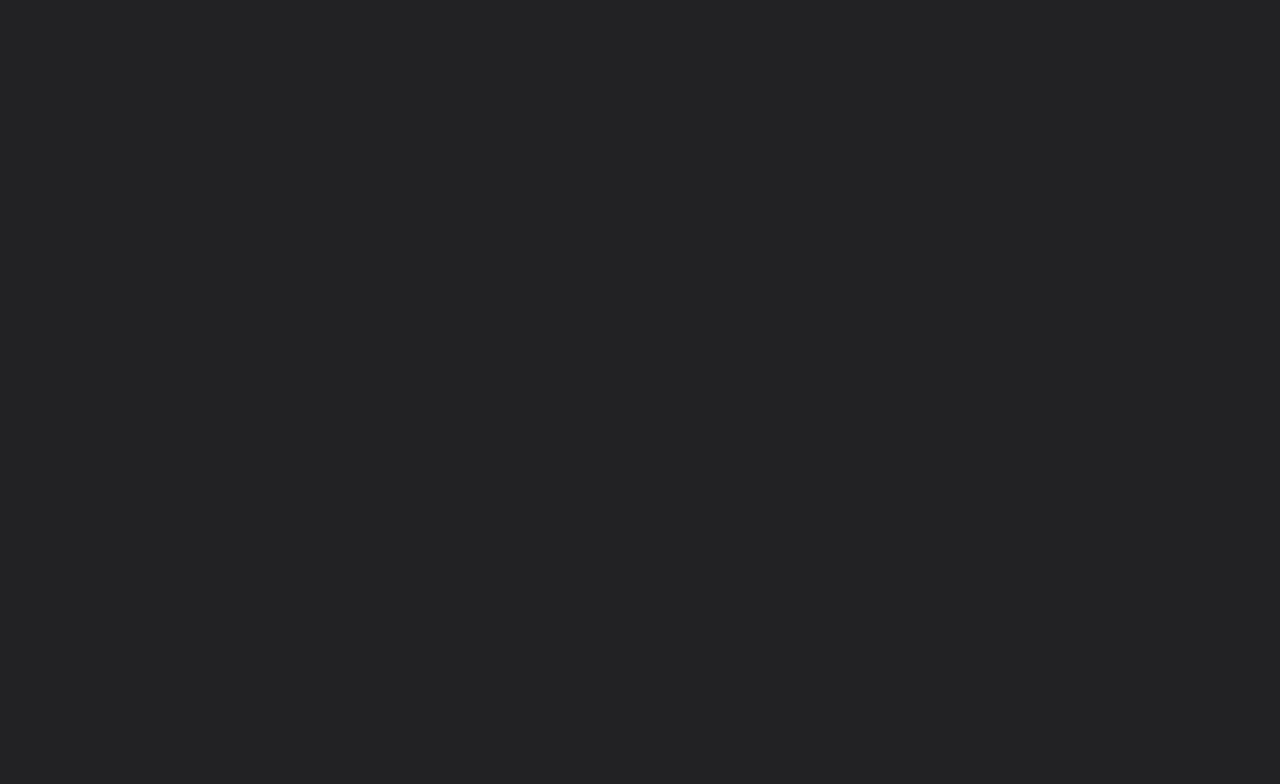
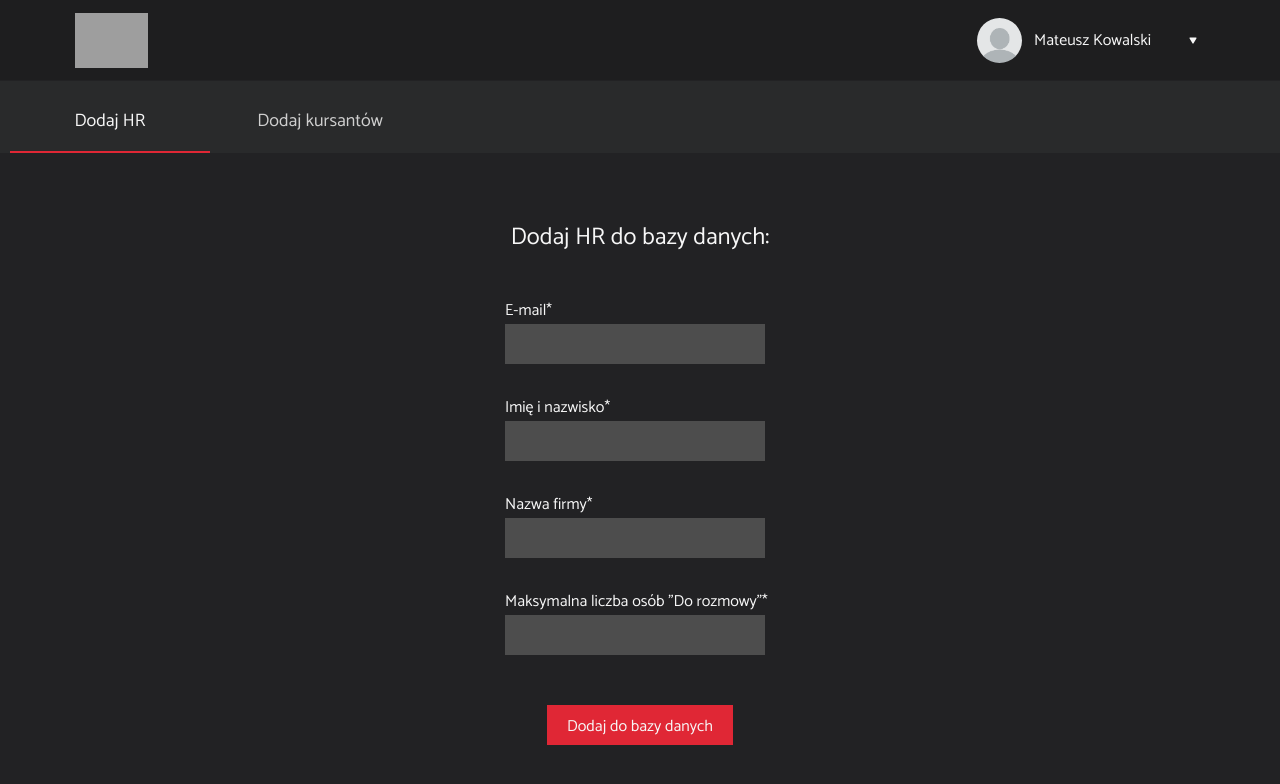
Before and after one commit to MateuszSzczukiewicz/MegaK-grupa3-frontend, a React (Vite) app: page /admin in a window 1280 px wide. Before the commit this address had no page. Shown: the top 784 px of the page. Built offline with nearby package versions, Linux system fonts and the light colour scheme; grey boxes are pictures that could not be loaded.

Commit message:
Add header for admin panel

```diff
--- /dev/null
+++ b/src/components/atoms/StudentsPageHeaderBtn/StudentsPageHeaderBtn.style.tsx
@@ -0,0 +1,31 @@
+import styled from 'styled-components';
+
+export const HeaderBtnStyle = styled.span`
+	display: block;
+	float: left;
+	text-align: center;
+	width: 200px;
+	height: 72px;
+	margin-left: 10px;
+	padding: 10px;
+	line-height: 60px;
+	font-size: ${({ theme }) => theme.font.size.lg};
+	cursor: pointer;
+	background-color: transparent;
+	color: ${({ theme }) => theme.color.grey5};
+`;
+export const ActiveHeaderBtnStyle = styled.span`
+	display: block;
+	float: left;
+	text-align: center;
+	width: 200px;
+	height: 72px;
+	margin-left: 10px;
+	padding: 10px;
+	line-height: 60px;
+	font-size: ${({ theme }) => theme.font.size.lg};
+	cursor: pointer;
+	background-color: transparent;
+	color: ${({ theme }) => theme.color.white};
+	border-bottom: 2px solid ${({ theme }) => theme.color.red1};
+`;
--- /dev/null
+++ b/src/components/atoms/StudentsPageHeaderBtn/StudentsPageHeaderBtn.tsx
@@ -0,0 +1,13 @@
+import { ActiveHeaderBtnStyle, HeaderBtnStyle } from './StudentsPageHeaderBtn.style';
+import { StudentsPageHeaderBtnPropsType } from '../../../types/StudentsPagePropsTypes/StudentsPageProps.types';
+
+export const StudentsPageHeaderBtn = ({
+	active,
+	text,
+	setActive,
+}: StudentsPageHeaderBtnPropsType) =>
+	!active ? (
+		<HeaderBtnStyle onClick={setActive}> {text} </HeaderBtnStyle>
+	) : (
+		<ActiveHeaderBtnStyle onClick={setActive}> {text} </ActiveHeaderBtnStyle>
+	);
--- /dev/null
+++ b/src/components/molecules/AdminPageHeader/AdminPageHeader.tsx
@@ -0,0 +1,18 @@
+import { StudentsPageHeaderBtn } from '../../atoms/StudentsPageHeaderBtn/StudentsPageHeaderBtn';
+import { StudentsPageHeaderPropsType } from '../../../types/StudentsPagePropsTypes/StudentsPageProps.types';
+import { StudentsHeaderStyle } from '../StudentsPageHeader/StudentsPageHeader.style';
+
+export const AdminPageHeader = ({ simplified, setSimplified }: StudentsPageHeaderPropsType) => (
+	<StudentsHeaderStyle>
+		<StudentsPageHeaderBtn
+			active={simplified}
+			text={'Dodaj HR'}
+			setActive={() => setSimplified(true)}
+		/>
+		<StudentsPageHeaderBtn
+			active={!simplified}
+			text={'Dodaj kursantów'}
+			setActive={() => setSimplified(false)}
+		/>
+	</StudentsHeaderStyle>
+);
--- /dev/null
+++ b/src/components/molecules/StudentsPageHeader/StudentsPageHeader.style.tsx
@@ -0,0 +1,12 @@
+import styled from 'styled-components';
+
+export const StudentsHeaderStyle = styled.header`
+	display: flex;
+	flex-wrap: wrap;
+	justify-content: space-around;
+	margin: 1px 0;
+	background-color: ${({ theme }) => theme.color.grey6};
+	${({ theme }) => theme.mq.sm} {
+		justify-content: start;
+	}
+`;
--- /dev/null
+++ b/src/components/molecules/StudentsPageHeader/StudentsPageHeader.tsx
@@ -0,0 +1,18 @@
+import { StudentsHeaderStyle } from './StudentsPageHeader.style';
+import { StudentsPageHeaderBtn } from '../../atoms/StudentsPageHeaderBtn/StudentsPageHeaderBtn';
+import { StudentsPageHeaderPropsType } from '../../../types/StudentsPagePropsTypes/StudentsPageProps.types';
+
+export const StudentsPageHeader = ({ simplified, setSimplified }: StudentsPageHeaderPropsType) => (
+	<StudentsHeaderStyle>
+		<StudentsPageHeaderBtn
+			active={simplified}
+			text={'Dostępni kursanci'}
+			setActive={() => setSimplified(true)}
+		/>
+		<StudentsPageHeaderBtn
+			active={!simplified}
+			text={'Do rozmowy'}
+			setActive={() => setSimplified(false)}
+		/>
+	</StudentsHeaderStyle>
+);
--- a/src/components/organisms/AdminAddHrForm/AdminAddHrForm.style.tsx
+++ b/src/components/organisms/AdminAddHrForm/AdminAddHrForm.style.tsx
@@ -32,7 +32,7 @@ export const AdminFormWrapper = styled.div`
 
 		label {
 			display: block;
-			width: 260px;
+			width: 270px;
 			margin: 30px;
 
 			p {
--- a/src/components/organisms/AdminAddHrForm/AdminAddHrForm.tsx
+++ b/src/components/organisms/AdminAddHrForm/AdminAddHrForm.tsx
@@ -104,7 +104,7 @@ export const AdminAddHrForm = () => {
 						{errors.maxReservationStudents && <p>{errors.maxReservationStudents.message}</p>}
 					</label>
 				</div>
-				<PrimaryButton text="Wyślij formularz"></PrimaryButton>
+				<PrimaryButton text="Dodaj do bazy danych"></PrimaryButton>
 			</form>
 		</AdminFormWrapper>
 	);
--- a/src/pages/AdminAddHrPage.tsx
+++ /dev/null
@@ -1,11 +0,0 @@
-import { MainTemplate } from '../components/templates/MainTemplate/MainTemplate';
-import { AdminAddHrForm } from '../components/organisms/AdminAddHrForm/AdminAddHrForm';
-
-export const AdminAddHrPage = () => {
-	return (
-		<>
-			<MainTemplate />
-			<AdminAddHrForm />
-		</>
-	);
-};
--- /dev/null
+++ b/src/pages/AdminPage.tsx
@@ -0,0 +1,16 @@
+import { MainTemplate } from '../components/templates/MainTemplate/MainTemplate';
+import { AdminAddHrForm } from '../components/organisms/AdminAddHrForm/AdminAddHrForm';
+import { useState } from 'react';
+import { AdminPageHeader } from '../components/molecules/AdminPageHeader/AdminPageHeader';
+
+export const AdminPage = () => {
+	const [simplified, setSimplified] = useState(true);
+	return (
+		<>
+			<MainTemplate />
+			<AdminPageHeader simplified={simplified} setSimplified={setSimplified} />
+			{simplified && <AdminAddHrForm />}
+			{/*{!simplified && <AdminAddStudents />}*/}
+		</>
+	);
+};
--- a/src/pages/Root.tsx
+++ b/src/pages/Root.tsx
@@ -3,7 +3,7 @@ import { Route, Routes } from 'react-router-dom';
 // import { LoginPage } from './LoginPage.tsx';
 // import { Homepage } from './Homepage.tsx';
 import { StudentDataFormPage } from './StudentDataFormPage';
-import { AdminAddHrPage } from './AdminAddHrPage';
+import { AdminPage } from './AdminPage';
 // import { StudentsPage } from "./StudentsPage";
 
 export const Root = () => {
@@ -13,7 +13,7 @@ export const Root = () => {
 			{/*<Route path="/login" element={<LoginPage />} />*/}
 			{/*<Route path="/student" element={<StudentPage />} />*/}
 			<Route path="/student-form" element={<StudentDataFormPage />} />
-			<Route path="/admin-add-hr-form" element={<AdminAddHrPage />} />
+			<Route path="/admin" element={<AdminPage />} />
 			{/*<Route path="/students" element={ <StudentsPage /> }/>*/}
 		</Routes>
 	);
```
Also changed, not shown: src/types/StudentsPagePropsTypes/StudentsPageProps.types.ts (added, +41 -0 lines).
